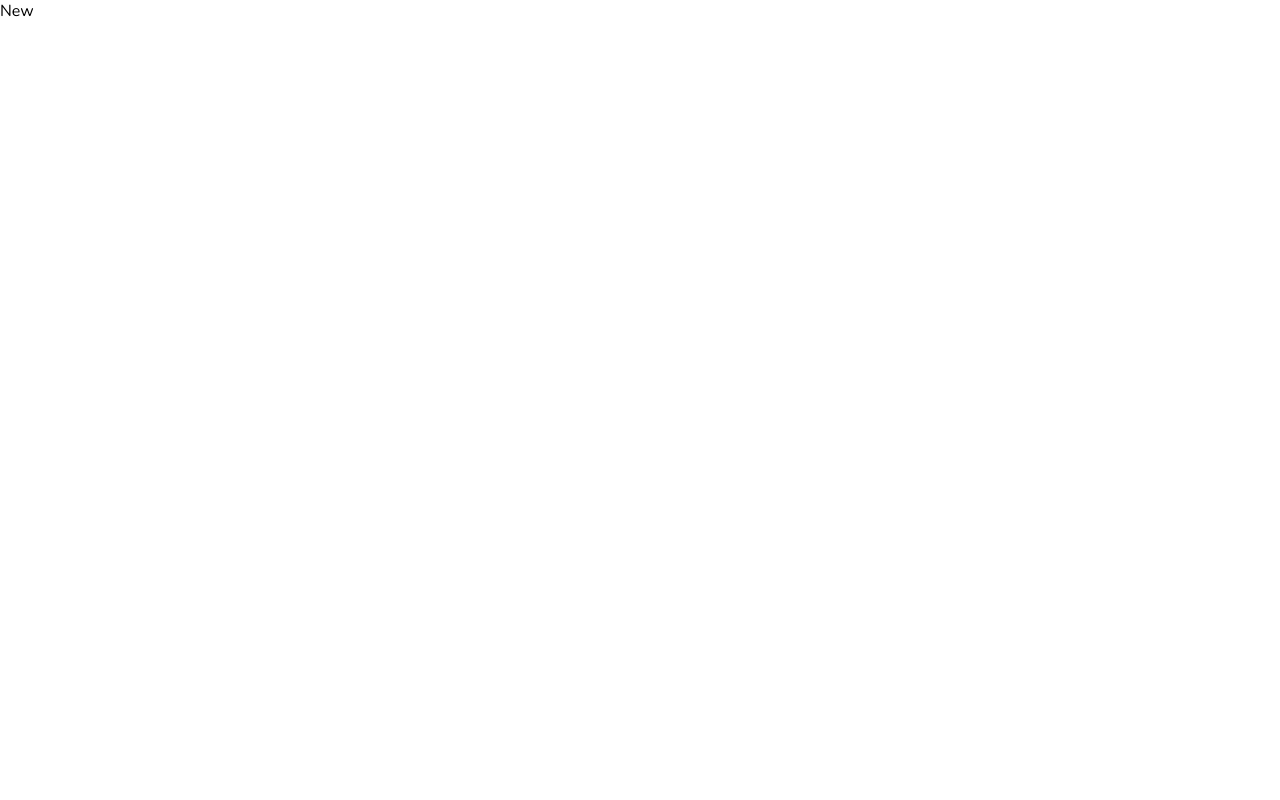
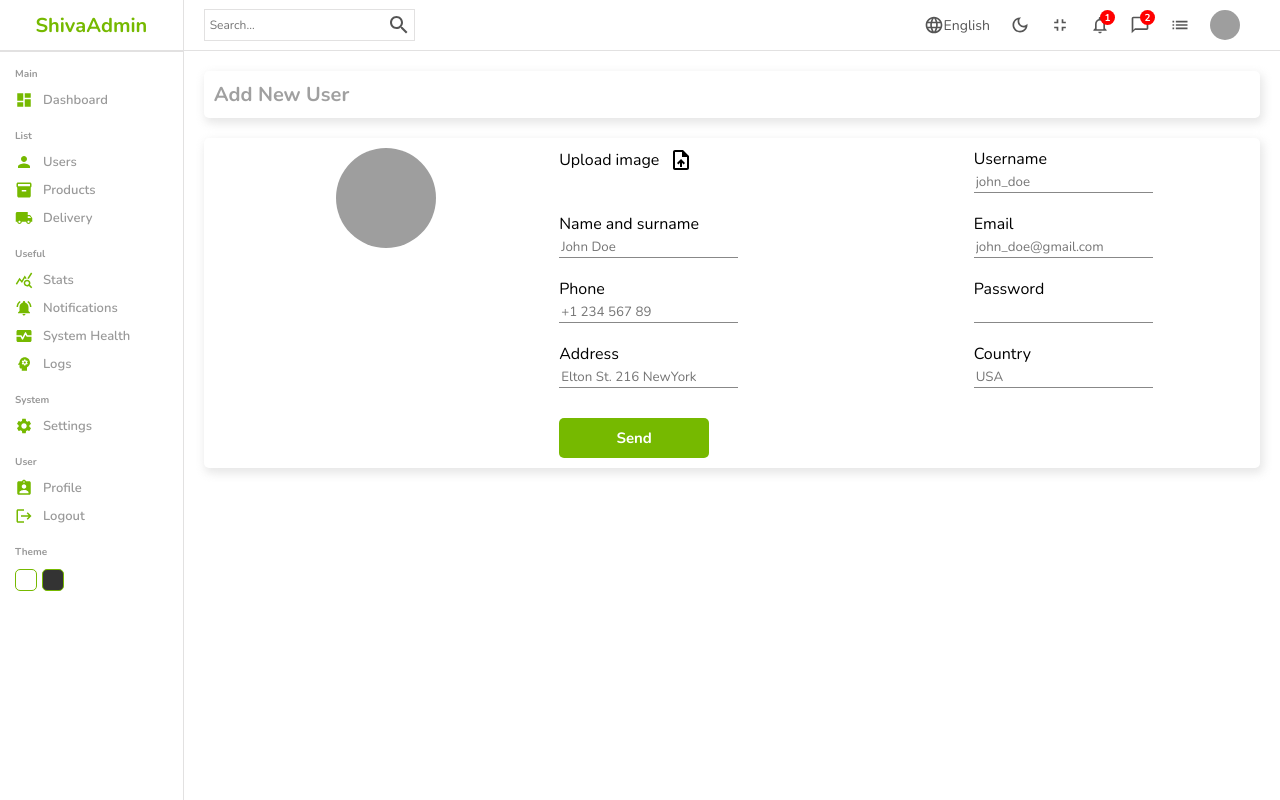
Before and after one commit to Shivanand0297/react-admin-dashboard, a React (Create React App) app: page /users/new in a window 1280 px wide. Built offline with nearby package versions, Linux system fonts and the light colour scheme; grey boxes are pictures that could not be loaded.

Commit message:
done with the new component

```diff
--- a/src/App.js
+++ b/src/App.js
@@ -5,6 +5,7 @@
 import New from "./pages/new/New"
 
 import { BrowserRouter, Routes, Route } from "react-router-dom"
+import { productInputs, userInputs } from "./pages/new/formSource"
 
 const App = () => {
   return (
@@ -17,12 +18,12 @@
             <Route path="users">
               <Route index element={<List/>} />
               <Route path=":userId" element={<Single/>} />
-              <Route path="new" element={<New/>} />
+              <Route path="new" element={<New inputs={userInputs} title="Add New User" />} />
             </Route>
             <Route path="products">
               <Route index element={<List/>} />
               <Route path=":productId" element={<Single/>} />
-              <Route path="new" element={<New/>} />
+              <Route path="new" element={<New inputs={productInputs}  title="Add New Product" />} />
             </Route>
           </Route>
         </Routes>
--- a/src/pages/new/New.jsx
+++ b/src/pages/new/New.jsx
@@ -1,11 +1,70 @@
-import "./new.scss"
+import { UploadFile } from "@mui/icons-material";
+import { useState } from "react";
+import Navbar from "../../components/navbar/Navbar";
+import Sidebar from "../../components/sidebar/Sidebar";
+import "./new.scss";
 
-const New = () => {
+const New = ({ inputs, title }) => {
+  const [file, setFile] = useState("");
   return (
-    <div className="new" >
-      New
+    <div className="new">
+      <Sidebar />
+      <div className="newContainer">
+        <Navbar />
+        <div className="top">
+          <h1>{title}</h1>
+        </div>
+        <div className="bottom">
+          <div className="left">
+            <label htmlFor="upload" >
+            <img
+              src={
+                file
+                ? URL.createObjectURL(file)
+                : "https://icon-library.com/images/no-image-icon/no-image-icon-0.jpg"
+              }
+              alt="user-image"
+              />
+            </label>
+            <input
+                  type="file"
+                  id="upload"
+                  onChange={(e) => setFile(e.target.files[0])}
+                  style={{ display: "none" }}
+                />
+          </div>
+          <div className="right">
+            <form>
+              <div className="formInput">
+                <label htmlFor="upload">
+                  Upload image <UploadFile className="icon" />
+                </label>
+                <input
+                  type="file"
+                  id="upload"
+                  onChange={(e) => setFile(e.target.files[0])}
+                  style={{ display: "none" }}
+                />
+              </div>
+              {inputs.map((input) => {
+                return (
+                  <div className="formInput" key={input.id}>
+                    <label htmlFor={input.label}>{input.label}</label>
+                    <input
+                      type={input.type}
+                      id={input.label}
+                      placeholder={input.placeholder}
+                    />
+                  </div>
+                );
+              })}
+              <button type="submit">Send</button>
+            </form>
+          </div>
+        </div>
+      </div>
     </div>
-  )
-}
+  );
+};
 
-export default New
+export default New;
--- /dev/null
+++ b/src/pages/new/formSource.js
@@ -0,0 +1,76 @@
+export const userInputs = [
+  {
+    id: 1,
+    label: "Username",
+    type: "text",
+    placeholder: "john_doe",
+  },
+  {
+    id: 2,
+    label: "Name and surname",
+    type: "text",
+    placeholder: "John Doe",
+  },
+  {
+    id: 3,
+    label: "Email",
+    type: "mail",
+    placeholder: "john_doe@gmail.com",
+  },
+  {
+    id: 4,
+    label: "Phone",
+    type: "text",
+    placeholder: "+1 234 567 89",
+  },
+  {
+    id: 5,
+    label: "Password",
+    type: "password",
+  },
+  {
+    id: 6,
+    label: "Address",
+    type: "text",
+    placeholder: "Elton St. 216 NewYork",
+  },
+  {
+    id: 7,
+    label: "Country",
+    type: "text",
+    placeholder: "USA",
+  },
+];
+
+export const productInputs = [
+  {
+    id: 1,
+    label: "Title",
+    type: "text",
+    placeholder: "Apple Macbook Pro",
+  },
+  {
+    id: 2,
+    label: "Description",
+    type: "text",
+    placeholder: "Description",
+  },
+  {
+    id: 3,
+    label: "Category",
+    type: "text",
+    placeholder: "Computers",
+  },
+  {
+    id: 4,
+    label: "Price",
+    type: "text",
+    placeholder: "100",
+  },
+  {
+    id: 5,
+    label: "Stock",
+    type: "text",
+    placeholder: "in stock",
+  },
+];
--- a/src/pages/new/new.scss
+++ b/src/pages/new/new.scss
@@ -0,0 +1,84 @@
+.new{
+  display: flex;
+  width: 100%;
+
+    .newContainer{
+      flex: 6;
+
+        .top, .bottom{
+          padding: 10px;
+          box-shadow: 2px 4px 10px 1px rgba(201, 201, 201, 0.47);
+          border-radius: 5px;
+          margin: 20px;
+
+            h1{
+              color: var(--gray-color);
+              font-size: 20px;
+            }
+        }
+
+        .bottom{
+          display: flex;
+
+            .left{
+              flex: 1;
+              text-align: center;
+
+                label{
+                  cursor: pointer;
+                }
+
+                img{
+                  width: 100px;
+                  height: 100px;border-radius: 50%;
+                  object-fit: cover;
+                }
+            }
+            .right{
+              flex: 2;
+
+                form{
+                  display: flex;
+                  flex-wrap: wrap;
+                  gap: 20px;
+                  justify-content: space-between;
+
+                    .formInput{
+                      width: 40%;
+
+                        label{
+                          display: flex;
+                          align-items: center;
+                          gap: 10px;
+                        }
+
+                        input{
+                          border-bottom: 1px solid #888;
+                        }
+
+                        .icon{
+                          cursor: pointer;
+                        }
+                    }
+
+                    button{
+                      width: 150px;
+                      padding: 10px;
+                      margin-top: 10px;
+                      color: #fff;
+                      background-color: var(--theme-color);
+                      font-size: 15px;
+                      font-weight: bold;
+                      border-radius: 5px;
+                      cursor: pointer;
+
+                        &:hover{
+                          background-color: #6ba901;
+                        }
+                    }
+                }
+            }
+        }
+
+    }
+}
```
